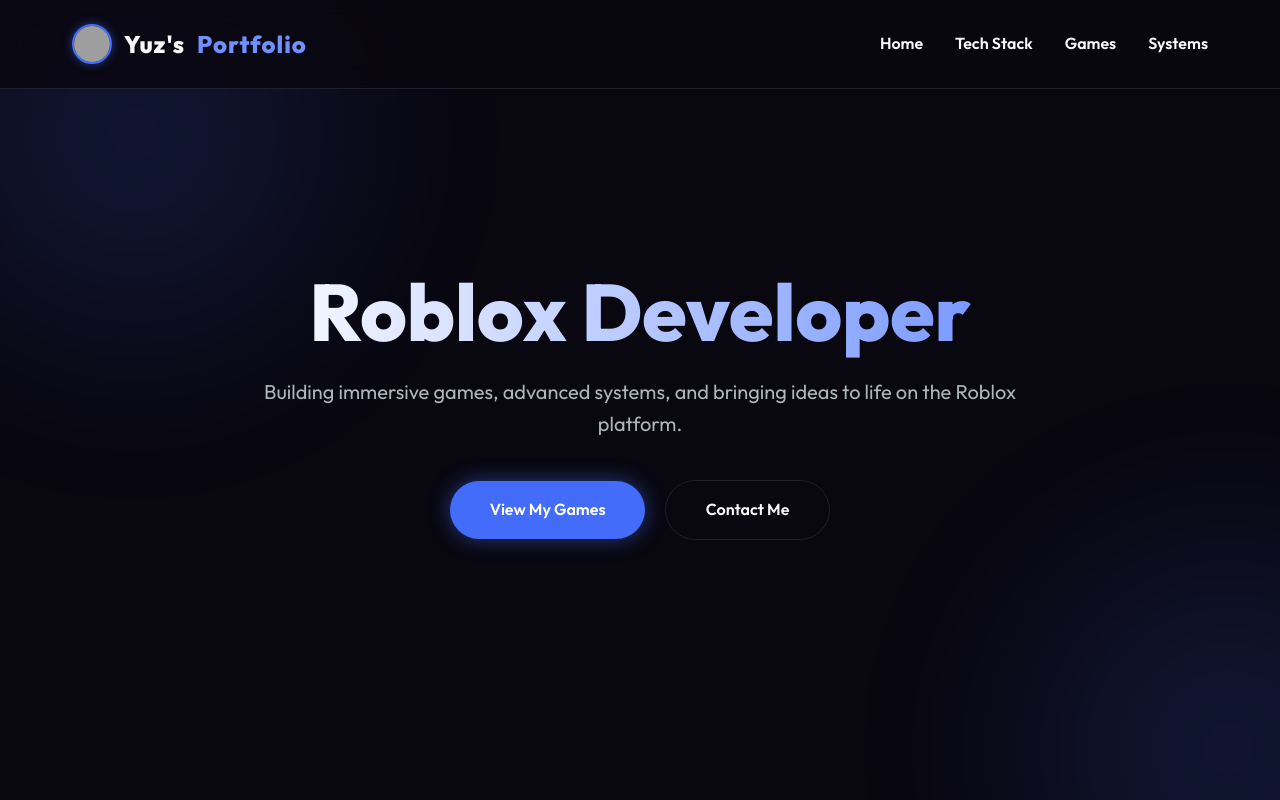
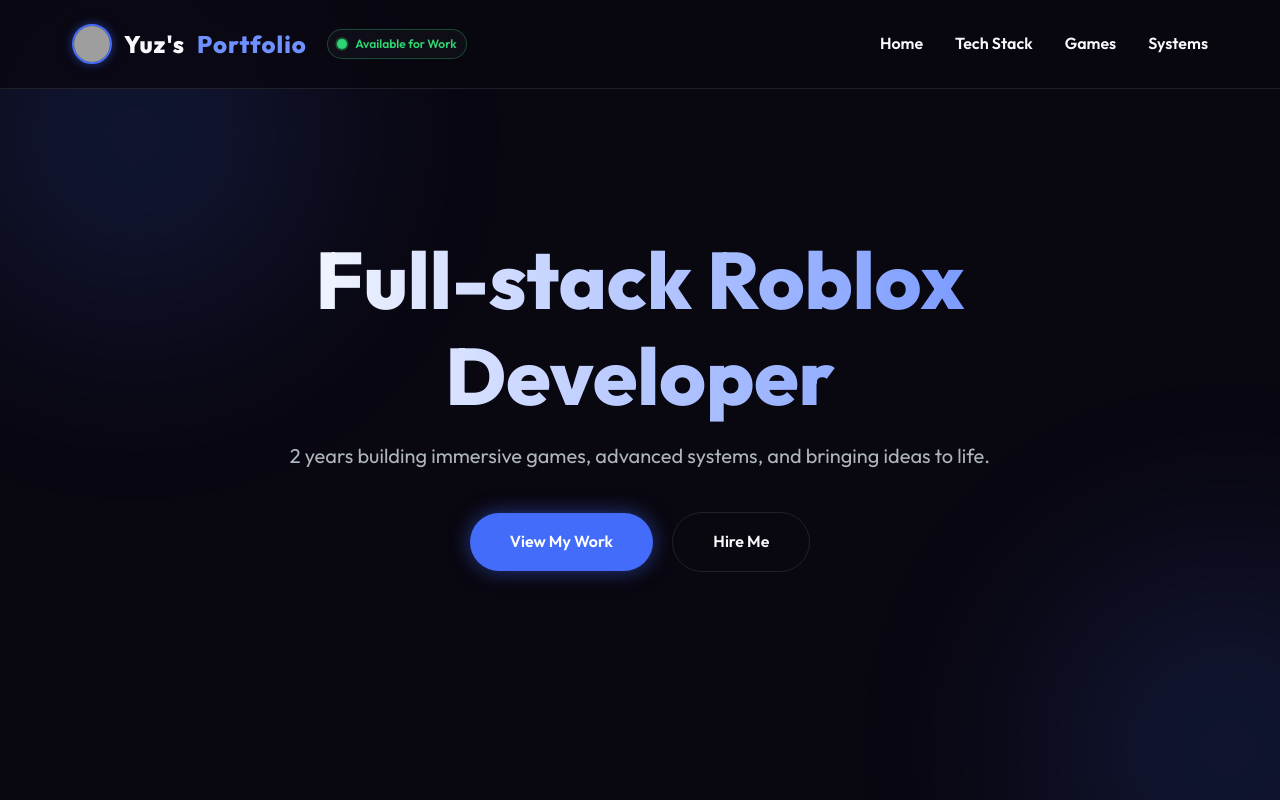
Before and after one commit to Yuzkkj/portfolio, a plain HTML site: page index.html in a window 1280 px wide. Shown: the top 800 px of the page. Drawn offline with Linux system fonts and the light colour scheme; grey boxes are pictures that could not be loaded.

Commit message:
visual changes

```diff
--- a/data.json
+++ b/data.json
@@ -1,4 +1,5 @@
 {
+  "availableToWork": true,
   "skills": {
     "Libraries": [
       {
--- a/index.html
+++ b/index.html
@@ -28,6 +28,9 @@
             <div class="logo">
                 <img src="imgs/icon.png" alt="Profile" class="profile-icon">
                 Yuz's<span> Portfolio</span>
+                <div id="availability-status" class="status-badge"
+                    style="display: none; margin-bottom: 0; margin-left: 0.5rem; font-size: 0.75rem; padding: 0.3rem 0.6rem; letter-spacing: 0;">
+                </div>
             </div>
             <ul class="nav-links" id="nav-links">
                 <li><a href="#home">Home</a></li>
@@ -43,12 +46,11 @@
 
     <header id="home" class="hero section">
         <div class="hero-content fade-in">
-            <h1 class="title">Roblox <span>Developer</span></h1>
-            <p class="subtitle">Building immersive games, advanced systems, and bringing ideas to life on the Roblox
-                platform.</p>
+            <h1 class="title">Full-stack <span>Roblox Developer</span></h1>
+            <p class="subtitle" id="experience-subtitle"></p>
             <div class="hero-buttons">
-                <a href="#games" class="btn btn-primary">View My Games</a>
-                <a href="#contact" class="btn btn-secondary">Contact Me</a>
+                <a href="#games" class="btn btn-primary">View My Work</a>
+                <a href="#contact" class="btn btn-secondary">Hire Me</a>
             </div>
         </div>
     </header>
@@ -82,19 +84,26 @@
         <div class="footer-content">
             <h2>Let's Work <span>Together</span></h2>
             <p>Interested in collaborating or commissioning a system? Reach out!</p>
+            <p id="current-time-utc" class="current-time"></p>
             <div class="social-links">
+                <a href="https://discordapp.com/users/901235983054438440" target="_blank" class="social-icon discord"
+                    title="Discord">
+                    <i class="fa-brands fa-discord"></i>
+                </a>
+                <a href="https://www.roblox.com/users/3049921175/profile" target="_blank" class="social-icon roblox"
+                    title="Roblox Profile">
+                    <svg viewBox="-2 -2 28 28" width="24" height="24" fill="currentColor">
+                        <path d="M5.4 0L0 20.3L15.3 24L24 5.4L5.4 0ZM13 15.6L8.4 14.5L9.5 10.4L14.2 11.5L13 15.6Z" />
+                    </svg>
+                </a>
                 <a href="https://github.com/Yuzkkj" target="_blank" class="social-icon github" title="GitHub">
                     <i class="fa-brands fa-github"></i>
                 </a>
                 <a href="https://youtube.com/@Yuzkkj" target="_blank" class="social-icon youtube" title="YouTube">
                     <i class="fa-brands fa-youtube"></i>
                 </a>
-                <a href="https://discordapp.com/users/901235983054438440" target="_blank" class="social-icon discord"
-                    title="Discord">
-                    <i class="fa-brands fa-discord"></i>
-                </a>
             </div>
-            <p class="copyright">&copy; <span id="year"></span> Yuz's Portfolio. All rights reserved.</p>
+            <p class="copyright">&copy; <span id="year"></span> Yuz. All rights reserved.</p>
         </div>
     </footer>
 
--- a/script.js
+++ b/script.js
@@ -17,6 +17,32 @@ document.addEventListener('DOMContentLoaded', async () => {
     } catch (error) {
         console.error("Could not load data.json:", error);
         return; // Exit if data fails to load
+    }
+
+    // 1. Dynamic Years of Experience
+    const startDate = new Date('2023-07-08');
+    const currentDate = new Date();
+    let yearsOfExperience = currentDate.getFullYear() - startDate.getFullYear();
+    const m = currentDate.getMonth() - startDate.getMonth();
+    if (m < 0 || (m === 0 && currentDate.getDate() < startDate.getDate())) {
+        yearsOfExperience--;
+    }
+    const subtitleEl = document.getElementById('experience-subtitle');
+    if (subtitleEl) {
+        subtitleEl.textContent = `${yearsOfExperience} years building immersive games, advanced systems, and bringing ideas to life.`;
+    }
+
+    // 2. Availability Status
+    const availabilityEl = document.getElementById('availability-status');
+    if (availabilityEl && data.hasOwnProperty('availableToWork')) {
+        availabilityEl.style.display = 'inline-flex';
+        if (data.availableToWork) {
+            availabilityEl.innerHTML = `<span class="status-indicator online"></span> Available for Work`;
+            availabilityEl.className = 'status-badge available';
+        } else {
+            availabilityEl.innerHTML = `<span class="status-indicator offline"></span> Currently Unavailable`;
+            availabilityEl.className = 'status-badge unavailable';
+        }
     }
 
     // Helper function to generate video HTML (handles YouTube vs MP4)
@@ -124,6 +150,26 @@ document.addEventListener('DOMContentLoaded', async () => {
     // Set Copyright Year
     document.getElementById('year').textContent = new Date().getFullYear();
 
+    // UTC Time Update
+    const timeEl = document.getElementById('current-time-utc');
+    if (timeEl) {
+        function updateTime() {
+            // Get current time in UTC-3
+            const now = new Date();
+            const utc = now.getTime() + (now.getTimezoneOffset() * 60000);
+            const utcMinus3 = new Date(utc - (3600000 * 3));
+
+            const timeString = utcMinus3.toLocaleTimeString('en-US', {
+                hour: '2-digit',
+                minute: '2-digit',
+                hour12: true
+            });
+            timeEl.innerHTML = `<i class="fas fa-clock"></i> Time (UTC-3): ${timeString}`;
+        }
+        updateTime();
+        setInterval(updateTime, 60000); // Update every minute
+    }
+
     /**
      * -------------------------------------------------------------
      * SCROLL ANIMATIONS (Intersection Observer)
--- a/styles.css
+++ b/styles.css
@@ -213,6 +213,60 @@ span {
     margin-bottom: 2.5rem;
 }
 
+/* Status Badge */
+.status-badge {
+    display: inline-flex;
+    align-items: center;
+    gap: 0.5rem;
+    padding: 0.5rem 1rem;
+    border-radius: 50px;
+    font-size: 0.9rem;
+    font-weight: 600;
+    margin-bottom: 1.5rem;
+    background: var(--bg-card);
+    border: 1px solid var(--border-color);
+}
+
+.status-badge.available {
+    border-color: rgba(46, 213, 115, 0.3);
+    color: #2ed573;
+}
+
+.status-badge.unavailable {
+    border-color: rgba(255, 71, 87, 0.3);
+    color: #ff4757;
+}
+
+.status-indicator {
+    width: 10px;
+    height: 10px;
+    border-radius: 50%;
+    display: inline-block;
+}
+
+.status-indicator.online {
+    background-color: #2ed573;
+    box-shadow: 0 0 10px #2ed573;
+    animation: pulse 2s infinite;
+}
+
+.status-indicator.offline {
+    background-color: #ff4757;
+    box-shadow: 0 0 10px #ff4757;
+}
+
+@keyframes pulse {
+    0% {
+        box-shadow: 0 0 0 0 rgba(46, 213, 115, 0.4);
+    }
+    70% {
+        box-shadow: 0 0 0 10px rgba(46, 213, 115, 0);
+    }
+    100% {
+        box-shadow: 0 0 0 0 rgba(46, 213, 115, 0);
+    }
+}
+
 /* Buttons */
 .btn {
     display: inline-block;
@@ -401,11 +455,18 @@ span {
     margin-bottom: 2rem;
 }
 
+.current-time {
+    font-size: 1.1rem;
+    font-weight: 600;
+    color: var(--primary-light) !important;
+    margin-bottom: 2rem !important;
+}
+
 .social-links {
     display: flex;
     justify-content: center;
     gap: 1.5rem;
-    margin-bottom: 3rem;
+    margin-bottom: 2rem;
 }
 
 .social-icon {
@@ -447,6 +508,13 @@ span {
     background: #24292e;
     border-color: #24292e;
     box-shadow: 0 0 20px rgba(36, 41, 46, 0.5);
+}
+
+.social-icon.roblox:hover {
+    background: #fff;
+    color: #000;
+    border-color: #fff;
+    box-shadow: 0 0 20px rgba(255, 255, 255, 0.5);
 }
 
 .copyright {
```
